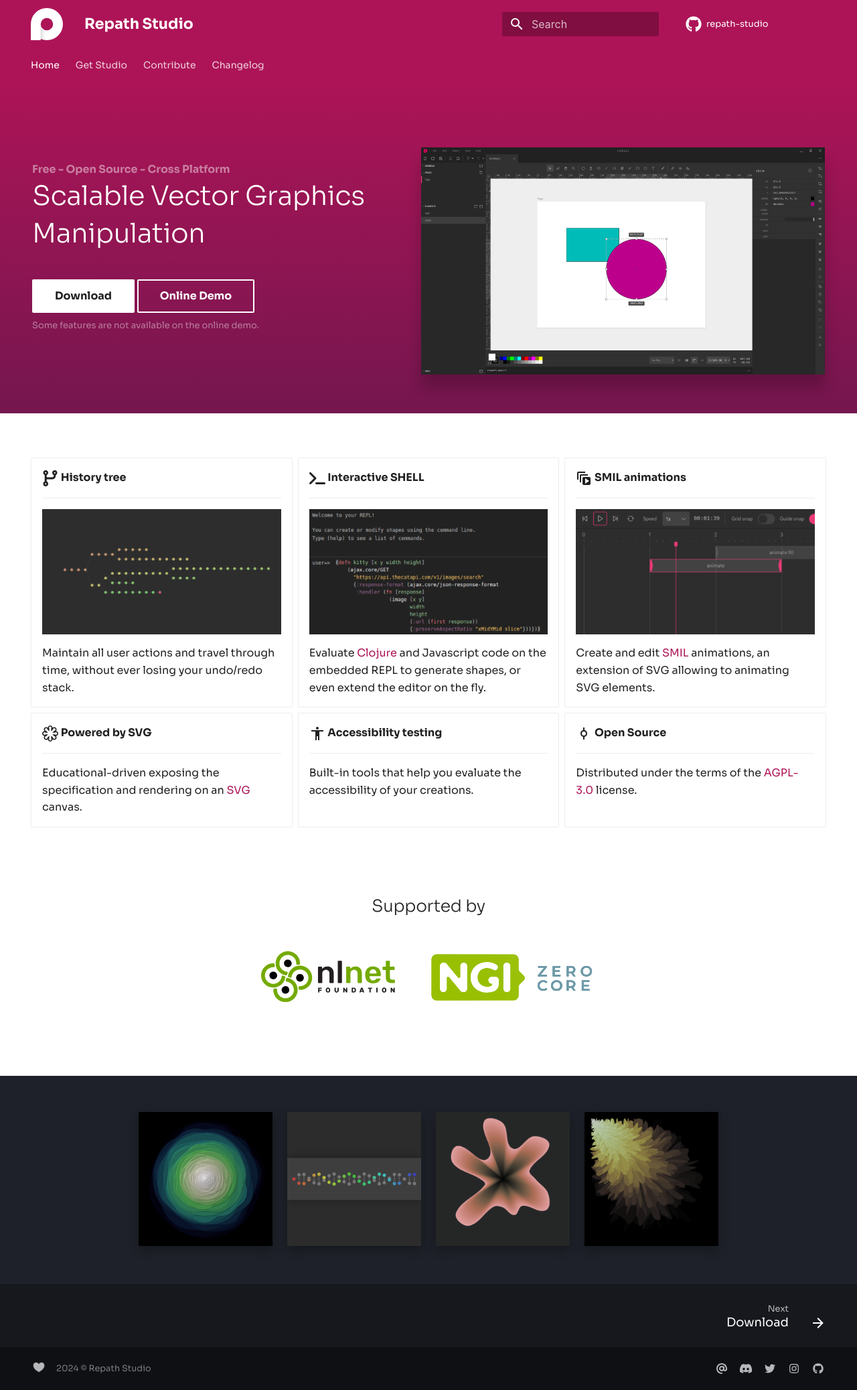
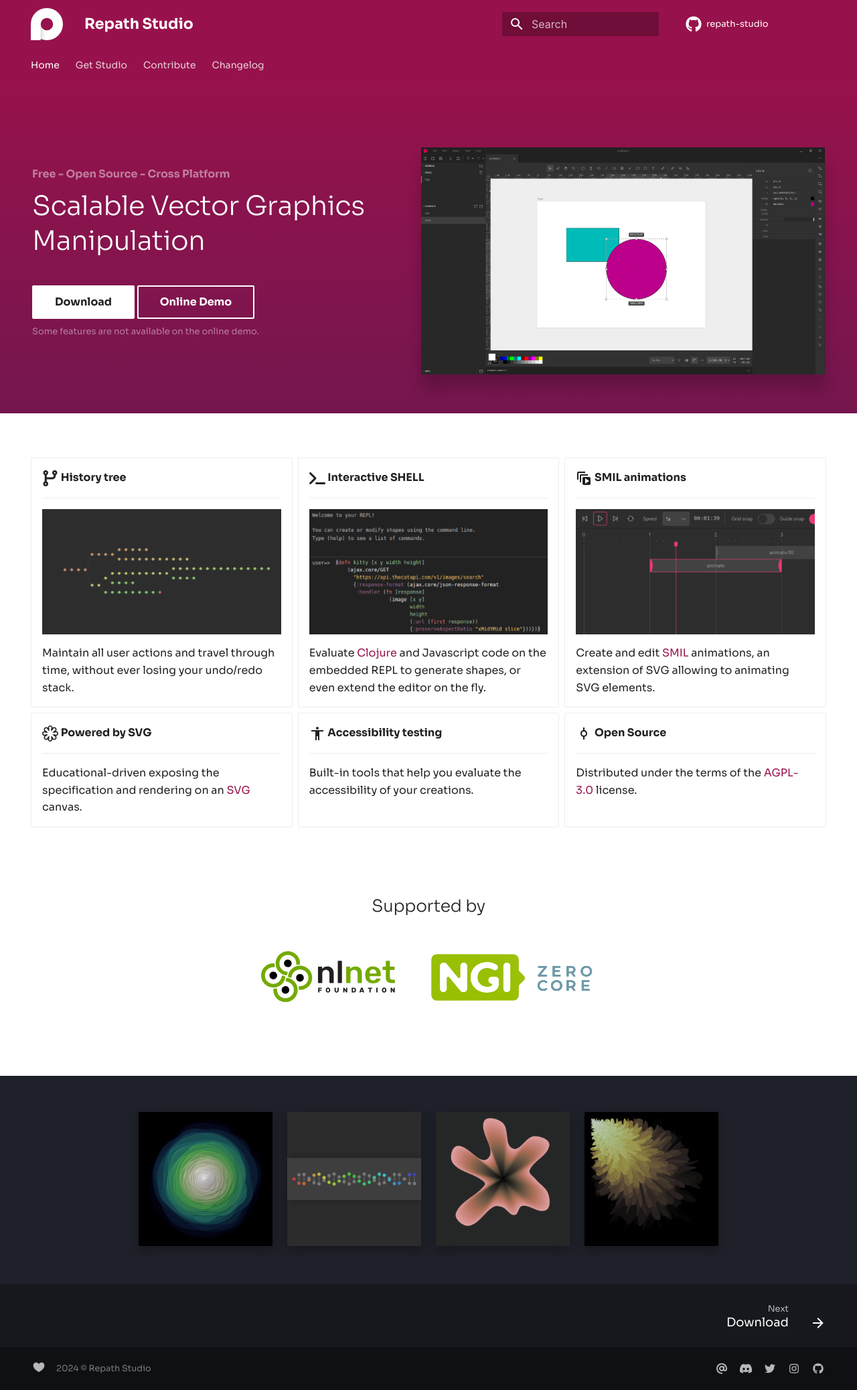
Before and after one commit to repath-project/repath-website, an MkDocs documentation site: the page built from docs/index.md, in a window 1280 px wide. Shown: the whole page at 67% size. Built offline with MkDocs 1.6.1 and Material for MkDocs 9.7.7, drawn with Linux system fonts in a browser that asks for light colours; comment, search, counter and statistics services are not loaded.

Commit message:
tweak colors and home heading

```diff
--- a/docs/assets/stylesheets/extra.css
+++ b/docs/assets/stylesheets/extra.css
@@ -23,9 +23,9 @@
  }
 
 :root {
-    --md-primary-fg-color:        #AD1457;
-    --md-primary-fg-color--light: #EC407A;
-    --md-primary-fg-color--dark:  #880E4F;
+    --md-primary-fg-color:        #97124c;
+    --md-primary-fg-color--light: #c51e55;
+    --md-primary-fg-color--dark:  #6e0b40;
 }
 
 body {
--- a/theme/overrides/home.html
+++ b/theme/overrides/home.html
@@ -39,7 +39,7 @@
     flex-wrap: wrap;
   }
 
-  .tx-hero h2 {
+  .tx-hero h1 {
     margin-top: 0;
     color: white;
     font-size: 1.5em;
@@ -64,7 +64,7 @@
   }
 
   .tx-hero__tagline {
-    margin: 0;
+    margin-bottom: 10px;
     color: var(--md-footer-fg-color--lighter);
     font-weight: 700;
   }
@@ -108,7 +108,7 @@
       padding: 100px 18px 50px 50px;
     }
 
-    .tx-hero h2 {
+    .tx-hero h1 {
       margin-bottom: 1em;
       font-size: 2.5em;
     }
@@ -146,7 +146,7 @@
       <!-- Hero content -->
       <div class="tx-hero__content">
         <p class="tx-hero__tagline">Free - Open Source - Cross Platform</p>
-        <h2>{{ config.site_description }}</h2>
+        <h1>{{ config.site_description }}</h1>
 
         <a href="{{ page.next_page.url | url }}" title="{{ page.next_page.title | striptags }}"
           class="md-button md-button--primary">
```
